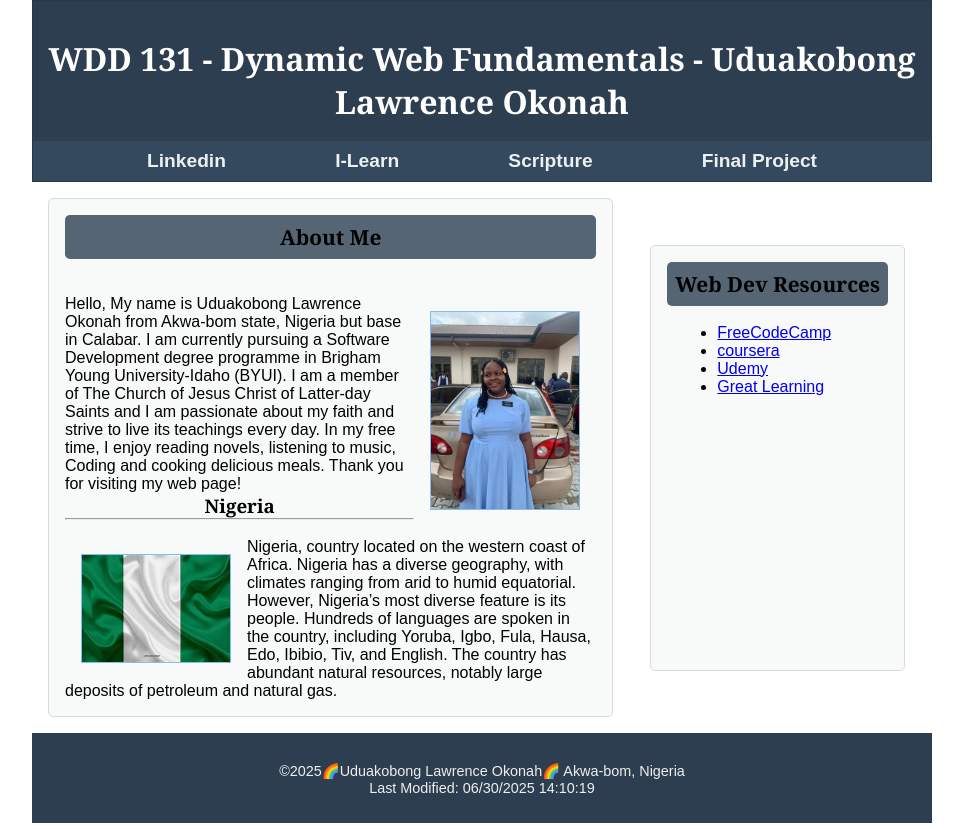
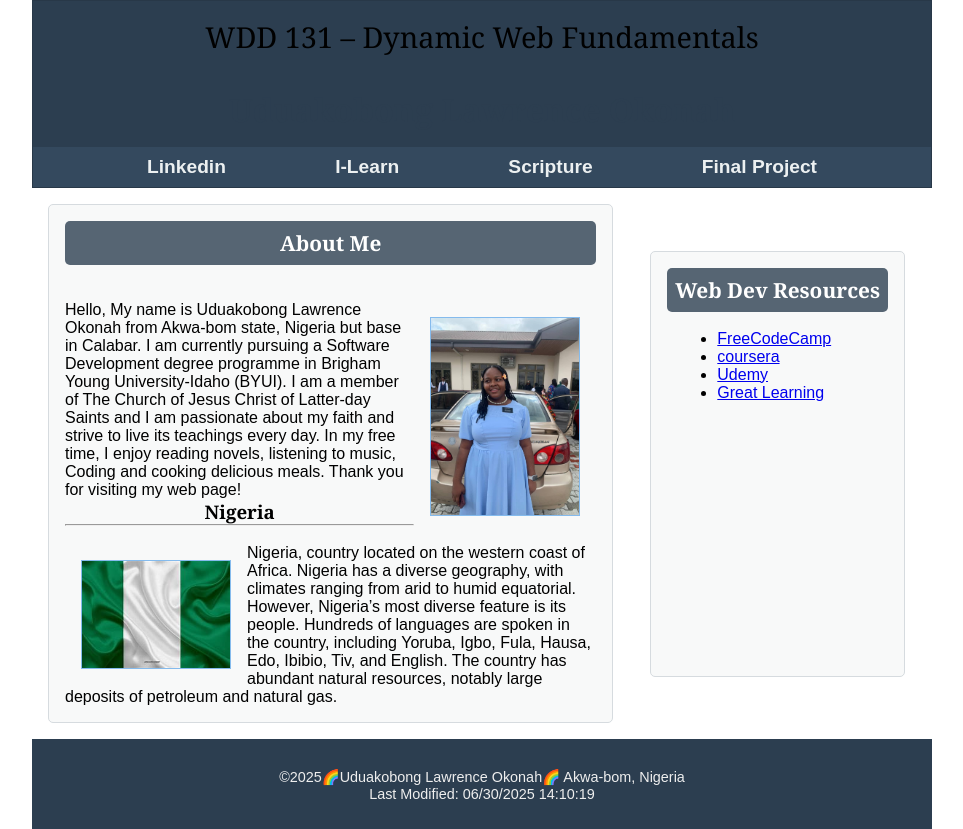
Before and after one commit to UduakOkonah/wdd131, a plain HTML site: page index.html in a window 1280 px wide. Shown: the whole page, without its empty margins (158-1121 px from the left). Drawn offline with Linux system fonts and the light colour scheme.

Commit message:
correction on Home page

```diff
--- a/index.html
+++ b/index.html
@@ -3,17 +3,22 @@
 <head>
   <meta charset="UTF-8">
   <meta name="viewport" content="width=device-width, initial-scale=1.0">
-  <meta name="description" content="WDD 131 – Dynamic Web Fundamentals | [Your Full Name] | Home page with dynamic content and clean design.">
+  <meta name="description" content="WDD 131 – Dynamic Web Fundamentals course homepage by Uduakobong Lawrence Okonah. Learn about my background, interests, and access web development resources.">
   <meta name="author" content="Uduakobong Lawrence Okonah">
   <title>WDD 131 – Dynamic Web Fundamentals – Uduakobong Lawrence Okonah</title>
+    <!-- REQUIRED preconnect links -->
+  <link rel="preconnect" href="https://fonts.googleapis.com">
+  <link rel="preconnect" href="https://fonts.gstatic.com" crossorigin>
+    <!-- REQUIRED CSS files -->
   <link rel="stylesheet" href="styles/base.css">
-  <link href="https://fonts.googleapis.com/css2?family=Open+Sans&display=swap" rel="stylesheet">
+    <!-- Google Fonts -->
+  <link href="https://fonts.googleapis.com/css2?family=Noto+Serif:ital,wght@0,100..900;1,100..900&family=Roboto:ital,wght@0,100;0,300;0,400;0,500;0,700;0,900;1,100;1,300;1,400;1,500;1,700;1,900&display=swap" rel="stylesheet">
   <script src="scripts/getdates.js" defer></script>
 </head>
 <body>
 <header>
-    <br><br>
-    <h1>WDD 131 - Dynamic Web Fundamentals - Uduakobong Lawrence Okonah</h1><br>
+    <span id="course-title">WDD 131 – Dynamic Web Fundamentals</span>
+    <h1>Uduakobong Lawrence Okonah</h1>
 
     <nav class="modern">
         <a href="https://www.linkedin.com/in/uduakobong-okonah-b5bb96252/">Linkedin</a>
--- a/styles/base.css
+++ b/styles/base.css
@@ -37,6 +37,14 @@ main {
 	margin: 0 auto;
 }
 
+#course-title {
+    display: block;
+    font-family: var(--heading-font);
+    font-size: 1.8rem;
+    text-align: center;
+    padding: 1rem;
+}
+
 
 nav {
     background-color: var(--secondary-color);
@@ -65,11 +73,11 @@ nav a:hover {
 
 h1 {
     margin: 0 auto;
-    color: #fff;
+    color: var(--primary-color);
     font-size: 2rem;
     text-align: center;
     font-family: var(--heading-font);
-
+    padding: 1rem 0;
 }
 
 body{
@@ -90,7 +98,7 @@ main{
     display: grid;
     align-items: center;
     gap: 1rem;
-    background-color: #ffffff;
+    background-color: #fff;
     padding: 1rem;
 }
 
@@ -106,10 +114,10 @@ main img {
 
 h2{
     background-color: var(--accent2-color);
-    color: fff;
+    color: #fff;
     text-align: center;
     border-radius:5px;
-    font-family: var(--heading-font);
+    font-family:'Noto Serif', serif;;
     font-size: 1.3rem;
     padding: 0.5rem;
 }
@@ -159,7 +167,7 @@ ul {
 }
 
 h3{
-    font-family: var(--heading-font);
+    font-family: 'Noto Serif', serif;
     text-align: center;
 }
 
```
